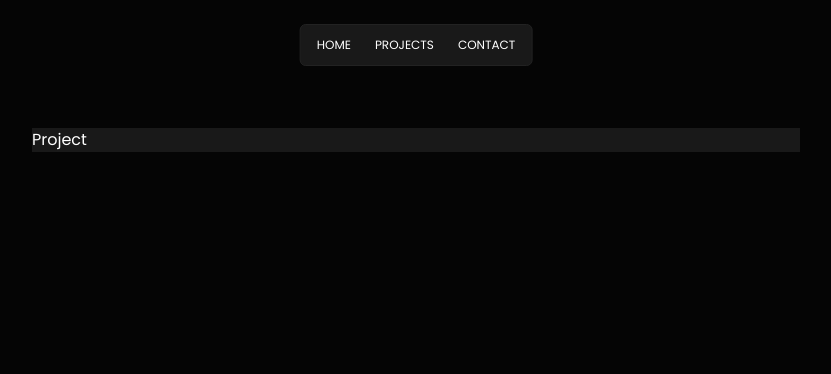
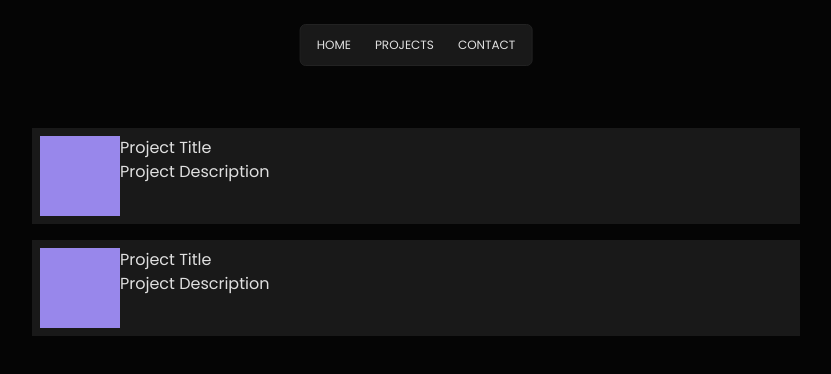
Before and after one commit to Janjanny/bento-portfolio, a React (Vite) app: page /projects in a window 1280 px wide. Shown: the top 374 px of the page, without its empty margins (224-1055 px from the left). Built offline with nearby package versions, Linux system fonts and the light colour scheme.

Commit message:
refactor

```diff
--- a/src/components/ProjectCard.jsx
+++ b/src/components/ProjectCard.jsx
@@ -2,8 +2,16 @@ import React from 'react'
 
 const ProjectCard = ({img, title, desc, githubLink, projectLink}) => {
   return (
-    <div className=' h-max bg-button-color'>
-        Project
+    <div className=' h-max bg-button-color flex p-2'>
+        <div className="image-div w-[5rem] h-[5rem] bg-primary-color"></div>
+        <div className="proj-desc-div">
+            <div className="desc-div">
+                <p>Project Title</p>
+                <p>Project Description</p>
+            </div>
+
+
+        </div>
     </div>
   )
 }
--- a/src/components/Quotes.jsx
+++ b/src/components/Quotes.jsx
@@ -4,7 +4,7 @@ const Quotes = () => {
   return (
     <div className=" w-full h-full flex justify-center items-center text-center text-base italic">
       {" "}
-      <p>“Chop wood, carry water.“</p>
+      <p>“-“</p>
     </div>
   );
 };
--- a/src/page/Projects.jsx
+++ b/src/page/Projects.jsx
@@ -16,8 +16,10 @@ const Projects = () => {
   return (
     <>
       <div className="w-full h-screen bg-bg-color text-white flex justify-center pt-[8rem] ">
-        <div className="w-[48rem] grid grid-cols-1">
+        <div className="w-[48rem] flex flex-col gap-[1rem]">
         <ProjectCard/>
+        <ProjectCard/>
+
         </div>
       </div>
     </>
--- a/tailwind.config.js
+++ b/tailwind.config.js
@@ -5,7 +5,7 @@ export default {
     extend: {
       fontFamily: { sans: ["Poppins", "sans-serif"] },
       colors: {
-        white: "#FFFFFF",
+        white: "#E0E0E0",
         "grid-color": "#101010",
         "bg-color": "#050505",
         "button-color": "#191919",
```
